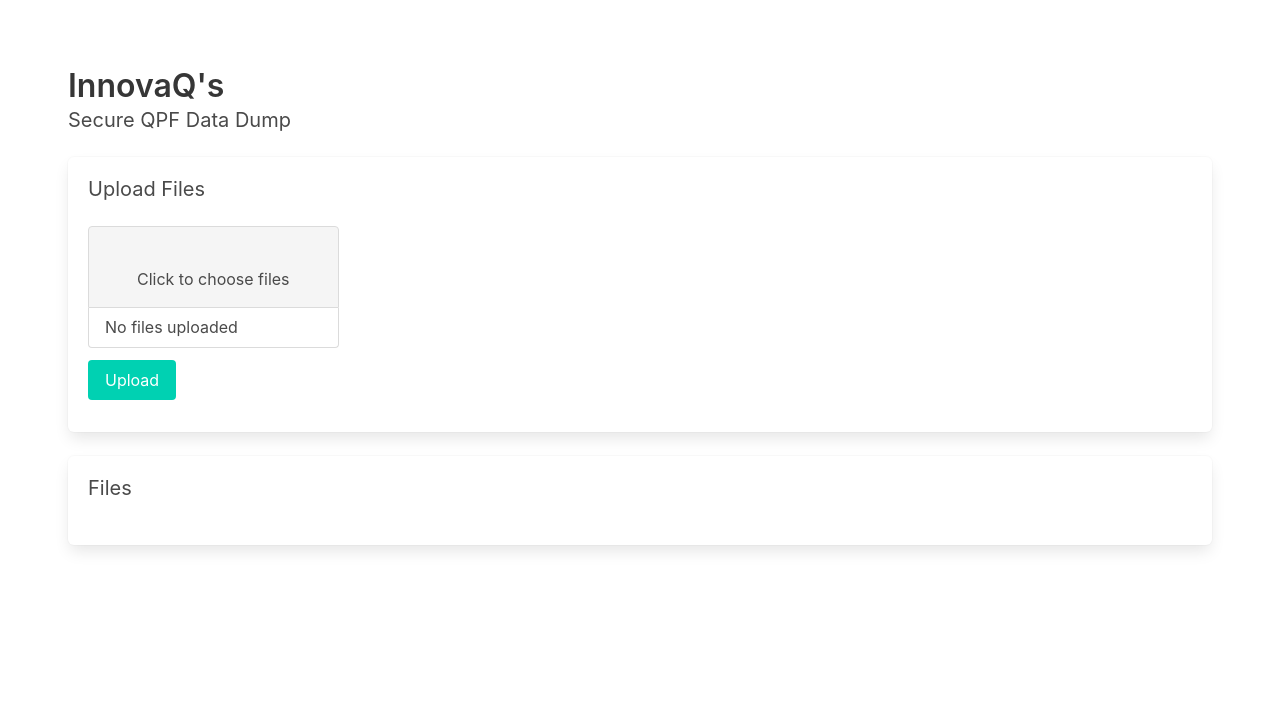
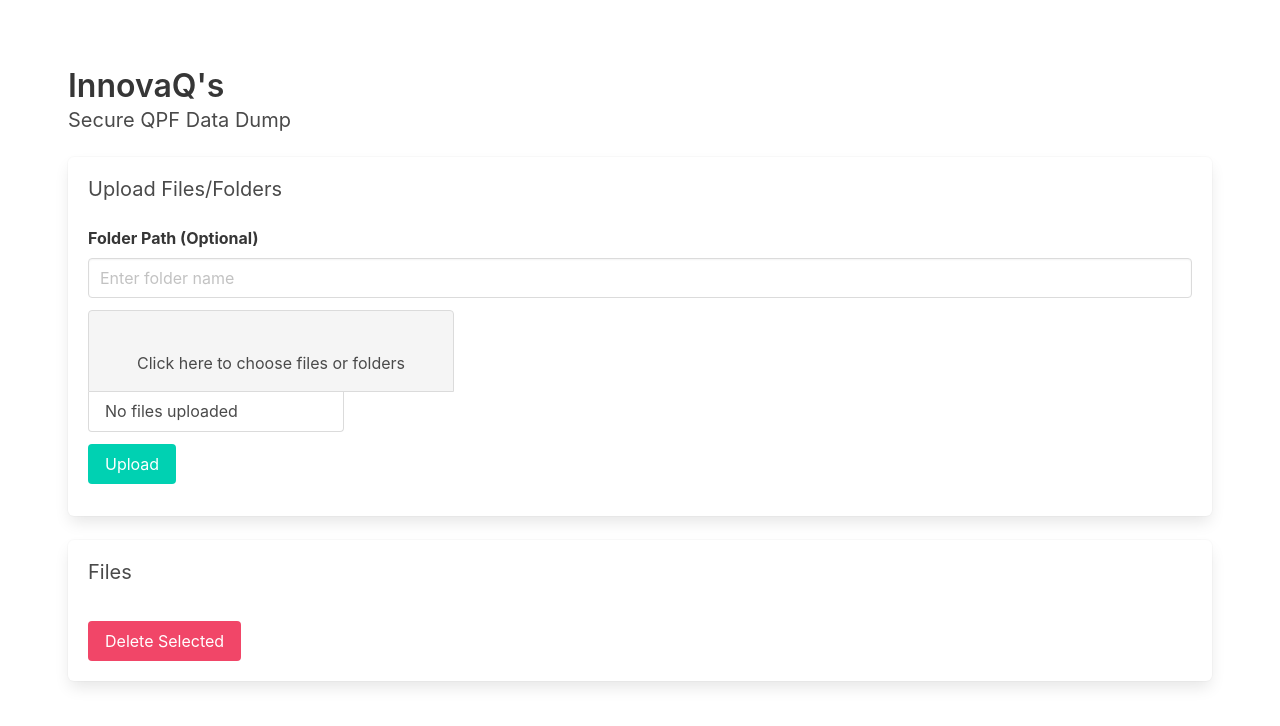
Before and after one commit to Rockschoff/qpf-data-dump, a Flask app: page / in a window 1280 px wide. Shown: the top 726 px of the page. Run offline with Flask 3, Linux system fonts and the light colour scheme; data that the repository does not hold is empty.

Commit message:
add folders

```diff
--- a/app.py
+++ b/app.py
@@ -24,39 +24,59 @@ def list_files():
     return jsonify(files)
 
 # Route to upload multiple files to the S3 bucket
-def upload_file_to_s3(file):
+def upload_file_to_s3(file, full_path):
     try:
         if file and file.filename:
+            # The full path already contains folder structure
             filename = secure_filename(file.filename)
-            print(f"Uploading {filename} to S3...")
-            s3_client.upload_fileobj(file, S3_BUCKET, filename)
-            print(f"Uploaded {filename} successfully!")
+            key = full_path  # Use the full relative path sent from the frontend as the S3 key
+
+            print(f"Uploading {key} to S3...")
+            s3_client.upload_fileobj(file, S3_BUCKET, key)
+            print(f"Uploaded {key} successfully!")
     except Exception as e:
         print(f"Failed to upload {file.filename}: {str(e)}")
         raise
 
 @app.route('/upload', methods=['POST'])
 def upload_file():
-    print("I AM HERE")
-    files = request.files.getlist('files')  # Handle multiple files
+    files = request.files.getlist('files')  # Get all files including folder structure
+    folder_name = request.form.get('folder_name')  # Get the optional folder name from the form
+
     if files:
-        print("Total number of files are", len(files))
         with concurrent.futures.ThreadPoolExecutor() as executor:
-            # Upload files concurrently
-            futures = [executor.submit(upload_file_to_s3, file) for file in files]
-            # Wait for all uploads to complete
+            futures = []
+            for file in files:
+                # Get the full path for each file (folder structure included)
+                full_path = file.filename  # This includes the folder structure passed by webkitRelativePath
+                if folder_name:
+                    # Prepend the optional folder name
+                    full_path = f"{folder_name}/{full_path}"
+
+                # Submit each file for upload with its full path
+                futures.append(executor.submit(upload_file_to_s3, file, full_path))
+
             concurrent.futures.wait(futures)
 
         return jsonify({'message': 'Files uploaded successfully!'}), 201
 
     return jsonify({'message': 'File upload failed.'}), 400
 
-# Route to delete a file from the S3 bucket
-@app.route('/delete/<filename>', methods=['DELETE'])
-def delete_file(filename):
+@app.route('/delete', methods=['DELETE'])
+def delete_files():
+    data = request.get_json()
+    filenames = data.get('filenames', [])
+
+    if not filenames:
+        return jsonify({'message': 'No files specified for deletion.'}), 400
+
     try:
-        s3_client.delete_object(Bucket=S3_BUCKET, Key=filename)
-        return jsonify({'message': f'{filename} deleted successfully.'}), 200
+        # Use ThreadPoolExecutor to delete files concurrently
+        with concurrent.futures.ThreadPoolExecutor() as executor:
+            futures = [executor.submit(s3_client.delete_object, Bucket=S3_BUCKET, Key=filename) for filename in filenames]
+            concurrent.futures.wait(futures)
+
+        return jsonify({'message': 'Selected files deleted successfully.'}), 200
     except Exception as e:
         return jsonify({'message': str(e)}), 400
 
--- a/templates/index.html
+++ b/templates/index.html
@@ -12,6 +12,12 @@
         #fileName {
             white-space: pre-line; /* Allows new lines for file names */
         }
+        ul {
+            list-style-type: none;
+        }
+        ul li {
+            margin-left: 20px;
+        }
     </style>
 </head>
 <body>
@@ -22,31 +28,41 @@
 
             <!-- File upload form -->
             <div class="box">
-                <h2 class="subtitle">Upload Files</h2>
+                <h2 class="subtitle">Upload Files/Folders</h2>
                 <form id="uploadForm">
+                    <div class="field">
+                        <label class="label">Folder Path (Optional)</label>
+                        <div class="control">
+                            <input class="input" type="text" id="folderInput" placeholder="Enter folder name">
+                        </div>
+                    </div>
                     <div class="file has-name is-boxed">
                         <label class="file-label">
-                            <input class="file-input" type="file" id="fileInput" name="files" multiple>
+                            <!-- Enable folder selection by adding `webkitdirectory` -->
+                            <input class="file-input" type="file" id="fileInput" name="files" multiple webkitdirectory>
                             <span class="file-cta">
                                 <span class="file-icon">
                                     <i class="fas fa-upload"></i>
                                 </span>
                                 <span class="file-label">
-                                    Click to choose files
+                                    Click here to choose files or folders
                                 </span>
                             </span>
                             <span class="file-name" id="fileName">No files uploaded</span>
                         </label>
                     </div>
                     <button class="button is-primary mt-3" type="submit" id="uploadButton">Upload</button>
-                    <p id="uploadStatus" class="mt-3"></p> <!-- Display status here -->
+                    <p id="uploadStatus" class="mt-3"></p>
                 </form>
             </div>
 
             <!-- File listing -->
             <div class="box">
                 <h2 class="subtitle">Files</h2>
-                <ul id="fileList"></ul>
+                <form id="deleteForm">
+                    <div id="fileTree"></div>
+                    <button class="button is-danger mt-3" type="submit" id="deleteButton">Delete Selected</button>
+                </form>
             </div>
         </div>
     </section>
@@ -56,57 +72,41 @@
         const fileName = document.getElementById('fileName');
         const uploadButton = document.getElementById('uploadButton');
         const uploadStatus = document.getElementById('uploadStatus');
-        const fileList = document.getElementById('fileList');
 
         let existingFiles = [];
 
-        // Update file name on selection (for multiple files)
+        // Update file name on selection (for multiple files/folders)
         fileInput.addEventListener('change', () => {
             const files = Array.from(fileInput.files);
             if (files.length > 0) {
                 // Display each file name on a new line
-                fileName.textContent = files.map(file => file.name).join('\n');
+                fileName.textContent = files.map(file => file.webkitRelativePath || file.name).join('\n');
             }
         });
 
-        // Load existing files and store them in `existingFiles` array
-        function loadFiles() {
-            fetch('/files')
-                .then(response => response.json())
-                .then(files => {
-                    existingFiles = files;  // Store existing files in the array
-                    fileList.innerHTML = '';
-                    files.forEach(file => {
-                        const li = document.createElement('li');
-                        li.innerHTML = `${file} <button class="button is-danger is-small" onclick="deleteFile('${file}')">Delete</button>`;
-                        fileList.appendChild(li);
-                    });
-                });
-        }
-
-        // Upload multiple files
+        // Upload multiple files/folders
         document.getElementById('uploadForm').addEventListener('submit', function (e) {
             e.preventDefault();
             const files = Array.from(fileInput.files);
             const formData = new FormData();
-
-            // Check for duplicate file names
-            const duplicateFiles = files.filter(file => existingFiles.includes(file.name));
-
-            if (duplicateFiles.length > 0) {
-                alert(`File(s) with the following name(s) already exist: ${duplicateFiles.map(file => file.name).join(', ')}. Please rename or remove them before uploading.`);
-                return; // Prevent upload if duplicates found
-            }
+            const folderName = document.getElementById('folderInput').value.trim(); // Get optional folder name
 
             if (files.length > 0) {
-                // Append all selected files to FormData
+                // Append folder name if provided
+                if (folderName) {
+                    formData.append('folder_name', folderName);
+                }
+
+                // Append all selected files, including folder structure
                 files.forEach(file => {
-                    formData.append('files', file);
+                    // Use webkitRelativePath to preserve folder structure
+                    console.log(file.webkitRelativePath)
+                    const relativePath = folderName ? `${file.webkitRelativePath}` : file.webkitRelativePath;
+                    formData.append('files', file, relativePath || file.name);
                 });
 
-                // Disable upload button and show "Uploading..." message
                 uploadButton.disabled = true;
-                uploadStatus.textContent = "Uploading...Please do not Refresh";
+                uploadStatus.textContent = "Uploading... Please do not refresh";
 
                 fetch('/upload', {
                     method: 'POST',
@@ -115,14 +115,12 @@
                 .then(response => response.json())
                 .then(data => {
                     alert(data.message);
-                    // Re-enable the upload button and clear the status message
                     uploadButton.disabled = false;
                     uploadStatus.textContent = "";
-                    fileName.textContent = "No files uploaded"; // Clear the file names after upload
+                    fileName.textContent = "No files uploaded";
                     loadFiles();
                 })
                 .catch(err => {
-                    // Re-enable the upload button and show error
                     uploadButton.disabled = false;
                     uploadStatus.textContent = "Upload failed. Try again.";
                     console.error(err);
@@ -132,15 +130,124 @@
             }
         });
 
-        // Delete file
-        function deleteFile(filename) {
-            fetch(`/delete/${filename}`, { method: 'DELETE' })
+        // Create a tree structure from the file paths
+        function createFileTree(paths) {
+            const tree = {};
+
+            paths.forEach(path => {
+                const parts = path.split('/');
+                let currentLevel = tree;
+
+                parts.forEach(part => {
+                    if (!currentLevel[part]) {
+                        currentLevel[part] = {};
+                    }
+                    currentLevel = currentLevel[part];
+                });
+            });
+
+            return tree;
+        }
+
+        // Render the tree structure into an HTML unordered list with checkboxes
+        function renderTree(node, parentElement, path = '') {
+            const ul = document.createElement('ul');
+
+            for (const key in node) {
+                const li = document.createElement('li');
+
+                // Determine if the current node is a file or a folder
+                const isFile = Object.keys(node[key]).length === 0; // If no children, it's a file
+                const checkbox = document.createElement('input');
+                checkbox.type = 'checkbox';
+                checkbox.value = path + key;
+                checkbox.className = 'file-checkbox';
+                checkbox.dataset.type = isFile ? 'file' : 'folder'; // Mark if it's a file or folder
+
+                li.appendChild(checkbox);
+                const textNode = document.createElement('span');
+                textNode.textContent = key;
+
+                li.appendChild(textNode);
+
+
+
+                if (!isFile) {
+                    textNode.style.fontWeight = 'bold';
+                    textNode.style.color = 'blue';
+                    textNode.style.textDecoration = 'underline';
+                    // Recursively render child nodes (subfolders/files)
+                    renderTree(node[key], li, path + key + '/');
+
+                    // Add event listener for selecting/unselecting entire folder
+                    checkbox.addEventListener('change', function () {
+                        const isChecked = checkbox.checked;
+                        const childCheckboxes = li.querySelectorAll('input[type="checkbox"]');
+                        childCheckboxes.forEach(childCheckbox => {
+                            childCheckbox.checked = isChecked;
+                        });
+                    });
+                }
+
+                ul.appendChild(li);
+            }
+
+            parentElement.appendChild(ul);
+        }
+
+        // Update the file list tree view
+        function updateFileTreeView(files) {
+            const treeContainer = document.getElementById('fileTree');
+            treeContainer.innerHTML = ''; // Clear the current tree view
+
+            const fileTree = createFileTree(files);
+            renderTree(fileTree, treeContainer); // Render the new tree structure
+        }
+
+        // Load files and update the tree view
+        function loadFiles() {
+            fetch('/files')
                 .then(response => response.json())
-                .then(data => {
-                    alert(data.message);
-                    loadFiles();
+                .then(files => {
+                    existingFiles = files;
+                    updateFileTreeView(files); // Update the file tree view
                 });
         }
+
+        // Handle deletion of selected files
+        document.getElementById('deleteForm').addEventListener('submit', function (e) {
+            e.preventDefault();
+            // Only collect selected file checkboxes (ignore folders)
+            const selectedFiles = Array.from(document.querySelectorAll('.file-checkbox:checked'))
+                .filter(checkbox => checkbox.dataset.type === 'file') // Only include files, ignore folders
+                .map(checkbox => checkbox.value);
+
+            if (selectedFiles.length === 0) {
+                alert('No files selected for deletion.');
+                return;
+            }
+
+            if (!confirm(`Are you sure you want to delete the selected file(s)?`)) {
+                return;
+            }
+
+            fetch('/delete', {
+                method: 'DELETE',
+                headers: {
+                    'Content-Type': 'application/json'
+                },
+                body: JSON.stringify({ filenames: selectedFiles })
+            })
+            .then(response => response.json())
+            .then(data => {
+                alert(data.message);
+                loadFiles(); // Reload the file tree after deletion
+            })
+            .catch(err => {
+                console.error(err);
+                alert('An error occurred while deleting files.');
+            });
+        });
 
         // Load files on page load
         loadFiles();
```
